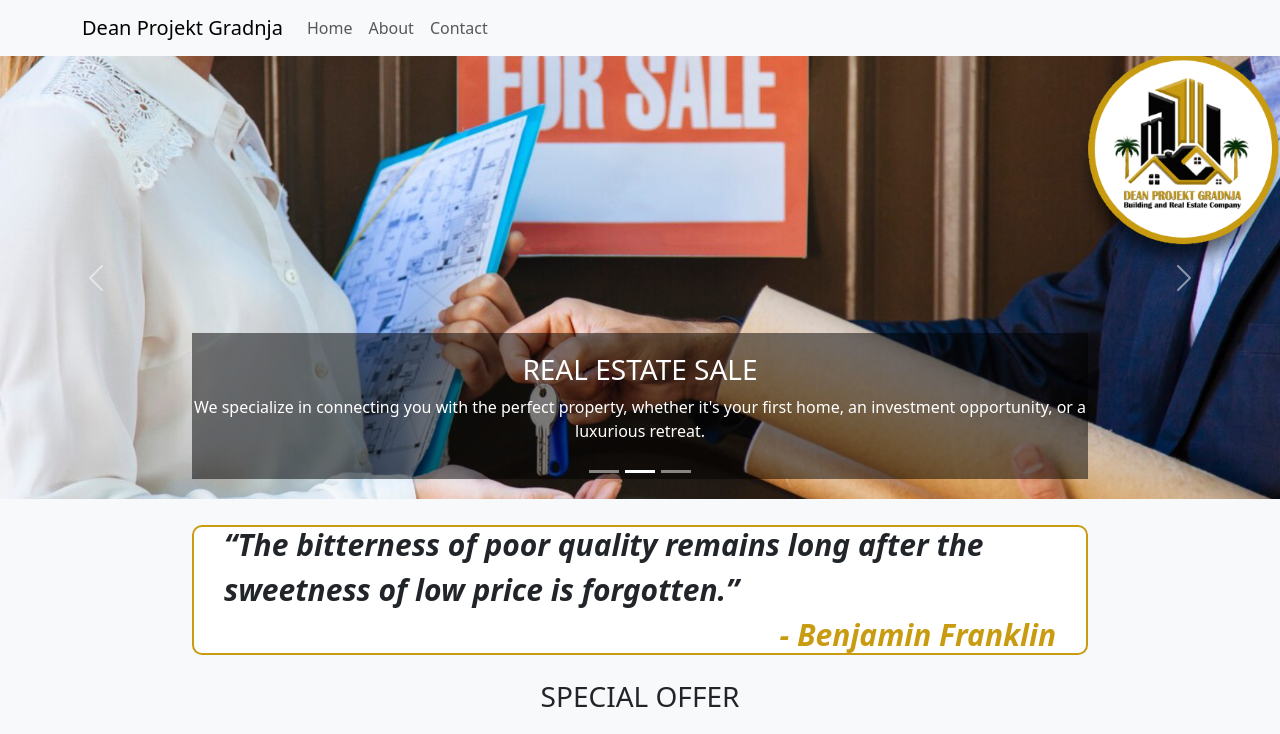
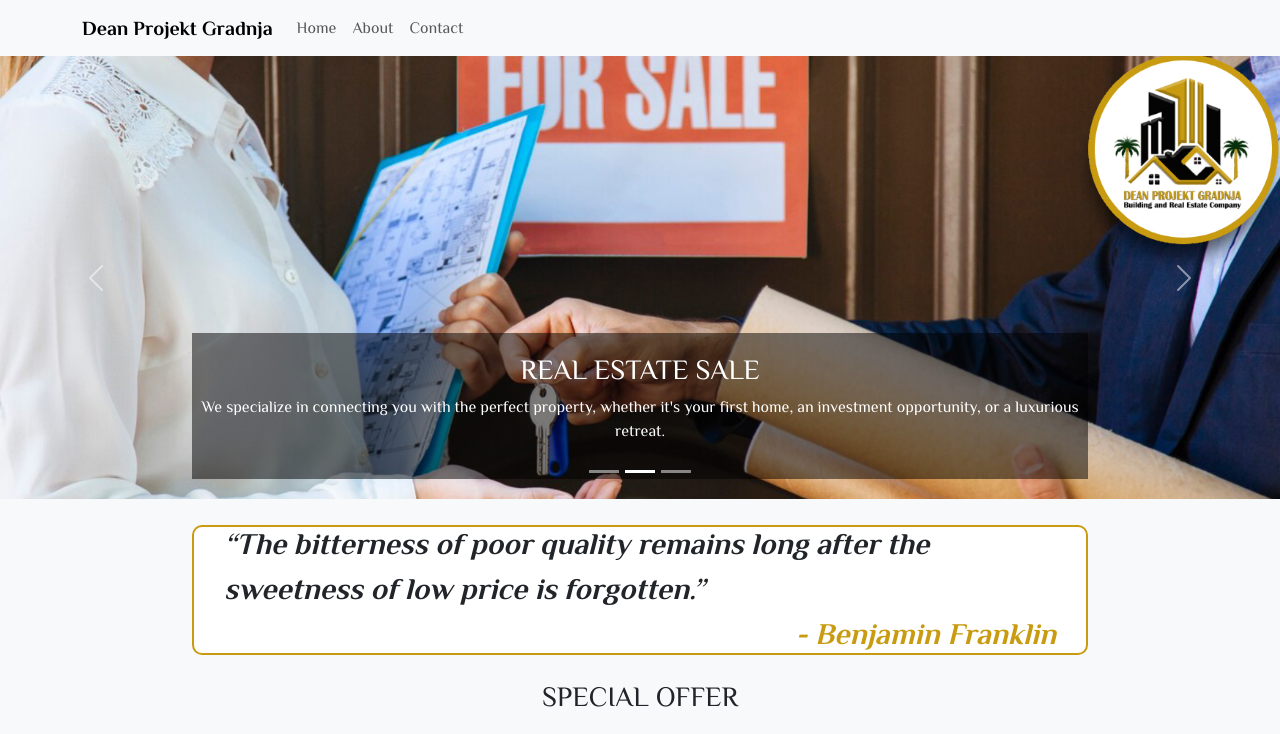
Before and after one commit to steve958/dean-projekt-gradnja, a React (Vite) app: page / in a window 1280 px wide. Shown: the top 734 px of the page. Built offline with nearby package versions, Linux system fonts and the light colour scheme.

Commit message:
font update

```diff
--- a/src/App.css
+++ b/src/App.css
@@ -1,9 +1,12 @@
 @import 'bootstrap/dist/css/bootstrap.css';
+@import url('https://fonts.googleapis.com/css2?family=Philosopher:wght@400;700&display=swap');
+
 
 * {
     margin: 0;
     padding: 0;
     box-sizing: border-box;
+    font-family: 'Philosopher', sans-serif;
 }
 
 ::-webkit-scrollbar {
--- a/src/components/NavbarComponent.tsx
+++ b/src/components/NavbarComponent.tsx
@@ -5,7 +5,7 @@ export default function NavbarComponent() {
     return (
         <Navbar bg="light" expand="lg">
             <Container>
-                <Navbar.Brand href="/">Dean Projekt Gradnja</Navbar.Brand>
+                <Navbar.Brand href="/" style={{ fontWeight: '700' }}>Dean Projekt Gradnja</Navbar.Brand>
                 <Navbar.Toggle aria-controls="navbarNav" />
                 <Navbar.Collapse id="navbarNav">
                     <Nav className="ml-auto">
```
